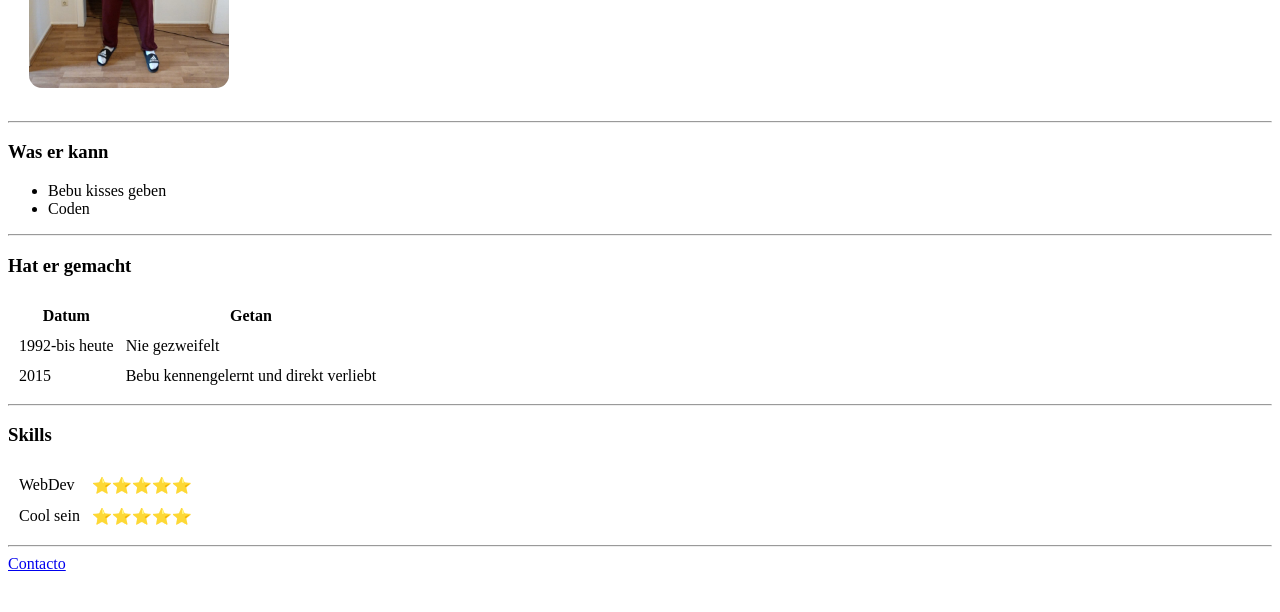
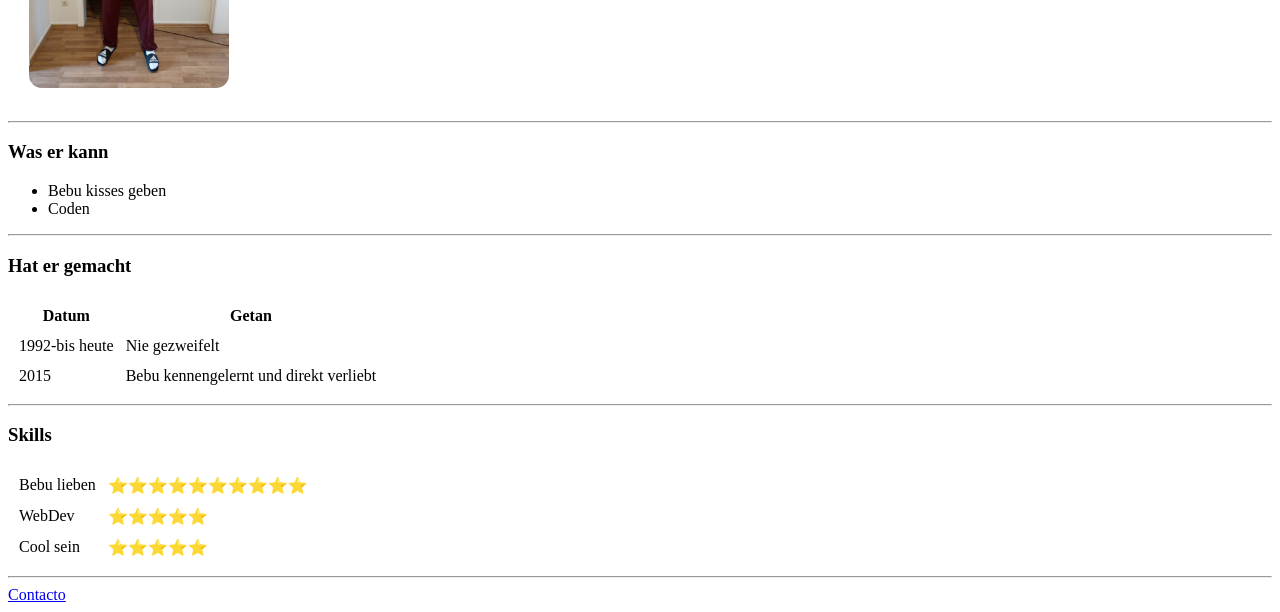
Before and after one commit to nukizora/firstPage, a plain HTML site: page index.html in a window 1280 px wide. Shown: the part 208-820 px from the top of the page. Drawn offline with Linux system fonts and the light colour scheme.

Commit message:
Change index.html

```diff
--- a/index.html
+++ b/index.html
@@ -53,6 +53,10 @@
     <h3>Skills</h3>
     <table cellspacing="10">
       <tr>
+        <td>Bebu lieben</td>
+        <td>⭐⭐⭐⭐⭐⭐⭐⭐⭐⭐</td>
+      </tr>
+      <tr>
         <td>WebDev</td>
         <td>⭐⭐⭐⭐⭐</td>
       </tr>
```
